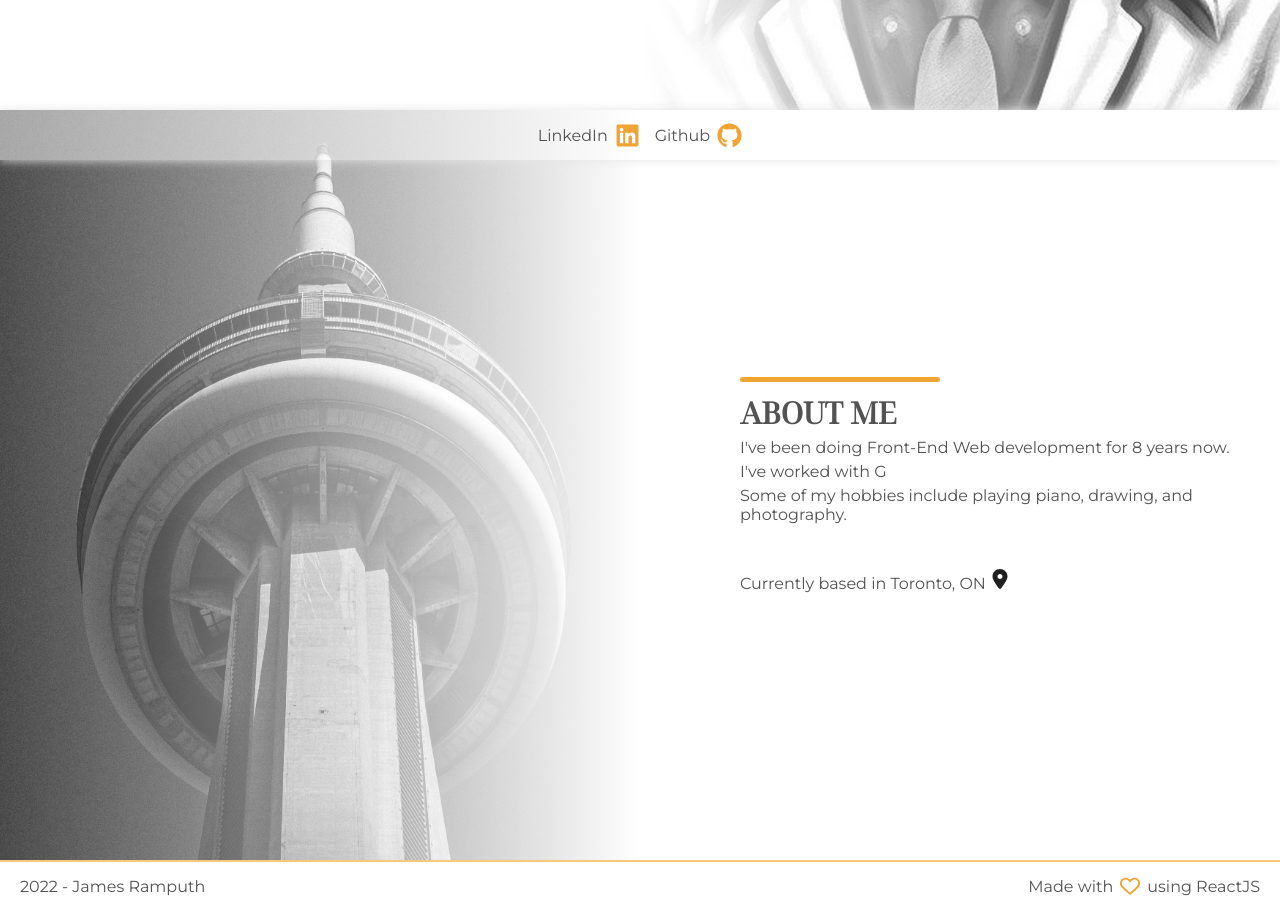
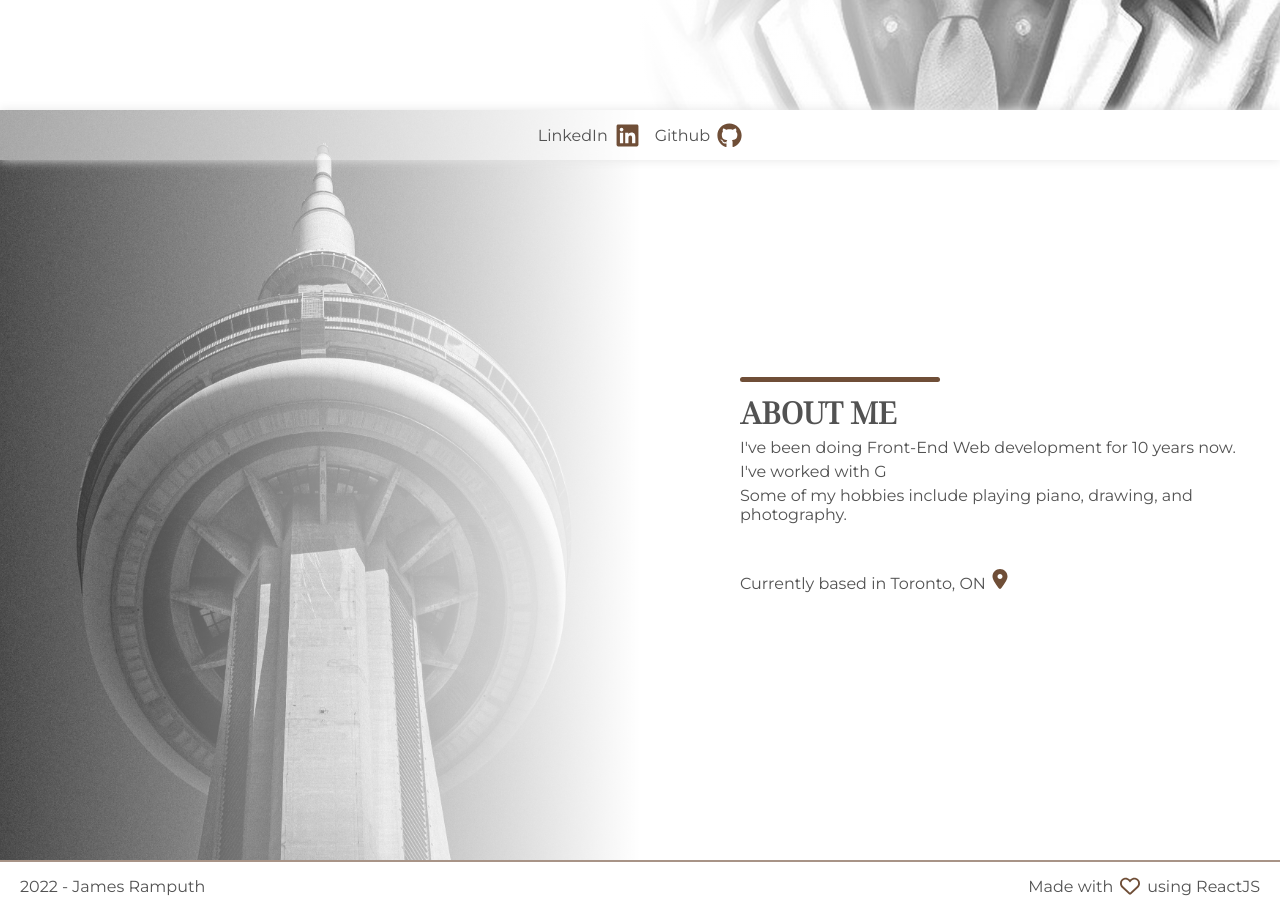
Before and after one commit to jamesramputh/james-ramputh, a React (Create React App) app: page / in a window 1280 px wide. Shown: the part 640-1550 px from the top of the page. Built offline with nearby package versions, Linux system fonts and the light colour scheme.

Commit message:
updated page colors and information

```diff
--- a/src/App.js
+++ b/src/App.js
@@ -63,7 +63,7 @@ const App = () => {
       <div className="right-side-2">
         <h3>About Me</h3>
 
-        <p>I've been doing Front-End Web development for 8 years now.</p>
+        <p>I've been doing Front-End Web development for 10 years now.</p>
 
         <TypeAnimation
           // Same String at the start will only be typed once, initially
@@ -92,6 +92,8 @@ const App = () => {
           1000,
           `I've worked with Next.js`,
           1000,
+          `I've worked with Scala`,
+          1000,
           `I've worked with Apollo`,
           1000,
           `I've worked with Vue.js`,
@@ -100,15 +102,11 @@ const App = () => {
           1000,
           `I've worked with MySQL`,
           1000,
-          `I've worked with Objective-C`,
-          1000,
           `I've worked with Swift`,
           1000,
           `I've worked with Xcode`,
           1000,
           `I've worked with NodeJS`,
-          1000,
-          `I've worked with ESLint`,
           1000,
           ]}
           speed={50} // Custom Speed from 1-99 - Default Speed: 40
@@ -118,7 +116,7 @@ const App = () => {
         />
 
         <p>Some of my hobbies include playing piano, drawing, and photography.</p>
-        <p className="location">Currently based in Toronto, ON <LocationDotSolid fill="#202020" height="20px" width="20px" /> </p>
+        <p className="location">Currently based in Toronto, ON <LocationDotSolid fill="#6F4E37" height="20px" width="20px" /> </p>
 
       </div>
 
--- a/src/App.scss
+++ b/src/App.scss
@@ -28,7 +28,7 @@ $large: "min-width: 1200px";
 
 
 $mainColor:  #23989b;
-$secondaryColor: #f0a433;
+$secondaryColor: #6F4E37;
 
 @mixin image($filename_sans_ext, $ext, $background_size){
   $file: '#{$filename_sans_ext}.#{$ext}';
--- a/src/components/Footer.jsx
+++ b/src/components/Footer.jsx
@@ -15,7 +15,7 @@ const Footer = () => {
          { today.getFullYear() } - James Ramputh
       </div>
       <div className="message">
-        Made with <HeartRegular fill="#f0a433" height="20px" width="20px" /> using ReactJS
+        Made with <HeartRegular height="20px" width="20px" /> using ReactJS
       </div>
     </footer>
   )
--- a/src/components/Footer.scss
+++ b/src/components/Footer.scss
@@ -1,6 +1,5 @@
 $mainColor:  #23989b;
-$secondaryColor: #f0a433;
-
+$secondaryColor: #6F4E37;
 // Media mixins
 $mobile: "max-width: 767px";
 $gtMobile: "min-width: 768px";
@@ -43,6 +42,7 @@ footer{
 
       svg {
         margin: 0 7px;
+        fill: $secondaryColor;
       }
     }
   }
--- a/src/components/Header.jsx
+++ b/src/components/Header.jsx
@@ -9,8 +9,8 @@ const Header = () => {
 
       <div className="header-overlay">
         <div className="social">
-          <a target="_blank" rel="noreferrer" href="https://www.linkedin.com/in/jamesramputh" title="My LinkedIn">LinkedIn<Linkedin width="25px" height="25px" fill="#f0a433" /></a>
-          <a target="_blank" rel="noreferrer" href="https://github.com/jamesramputh" title="My Github">Github<Github width="25px" height="25px" fill="#f0a433" /></a>
+          <a target="_blank" rel="noreferrer" href="https://www.linkedin.com/in/jamesramputh" title="My LinkedIn">LinkedIn<Linkedin width="25px" height="25px" /></a>
+          <a target="_blank" rel="noreferrer" href="https://github.com/jamesramputh" title="My Github">Github<Github width="25px" height="25px" /></a>
         </div>
       </div>
 
--- a/src/components/Header.scss
+++ b/src/components/Header.scss
@@ -2,7 +2,7 @@
 // $secondaryColor: rgba(54, 117, 136, 0.9);
 
 $mainColor:  #23989b;
-$secondaryColor: #f0a433;
+$secondaryColor: #6F4E37;
 
 header{
     position: sticky;
@@ -79,6 +79,7 @@ header{
         svg {
           margin-left: 7px;
           transition: all .3s ease-in-out;
+          fill: $secondaryColor;
         }
       }
       a+a {
```
Also changed, not shown: 2 other files (tests, documents, lock files or other folders).
